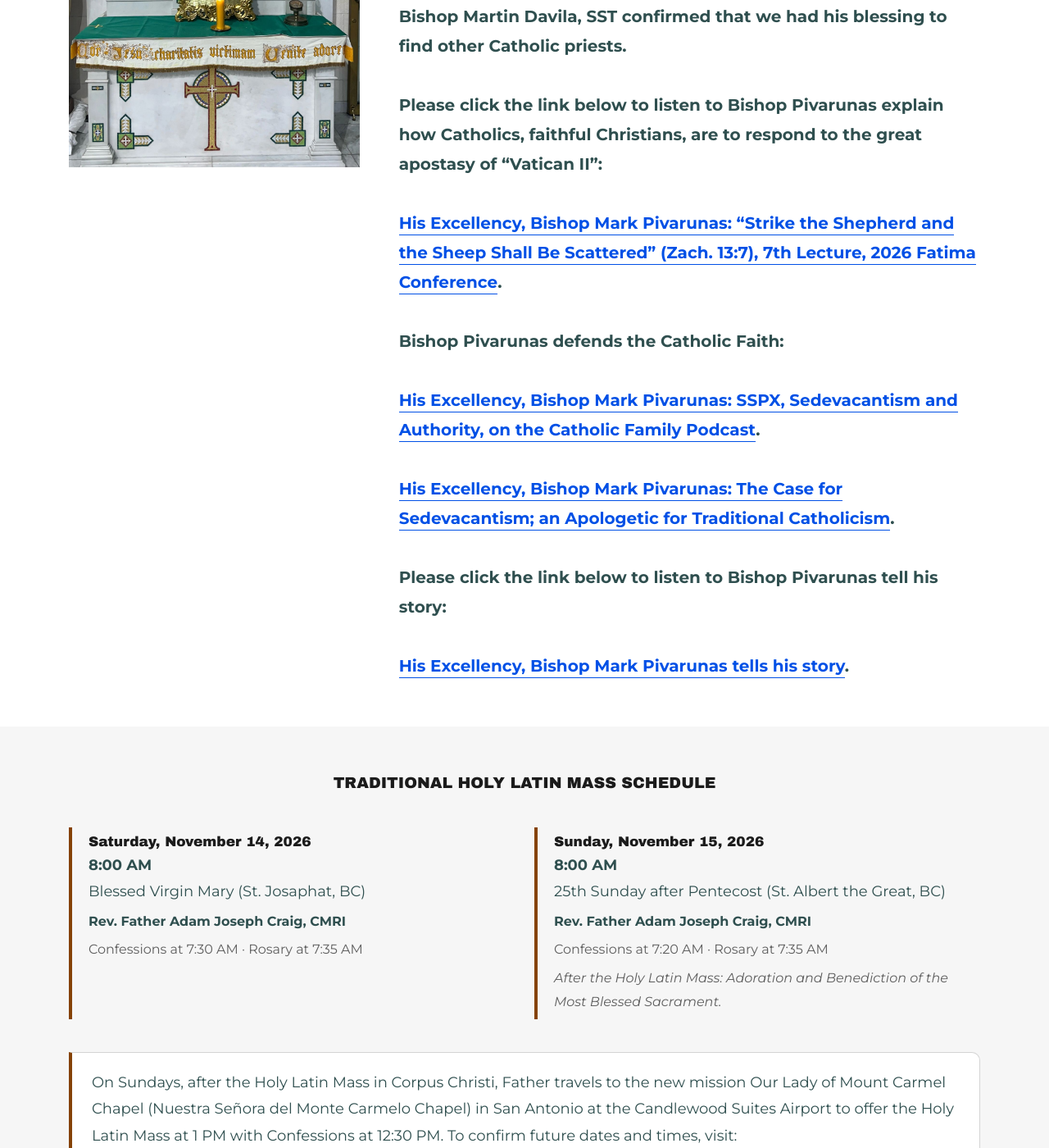
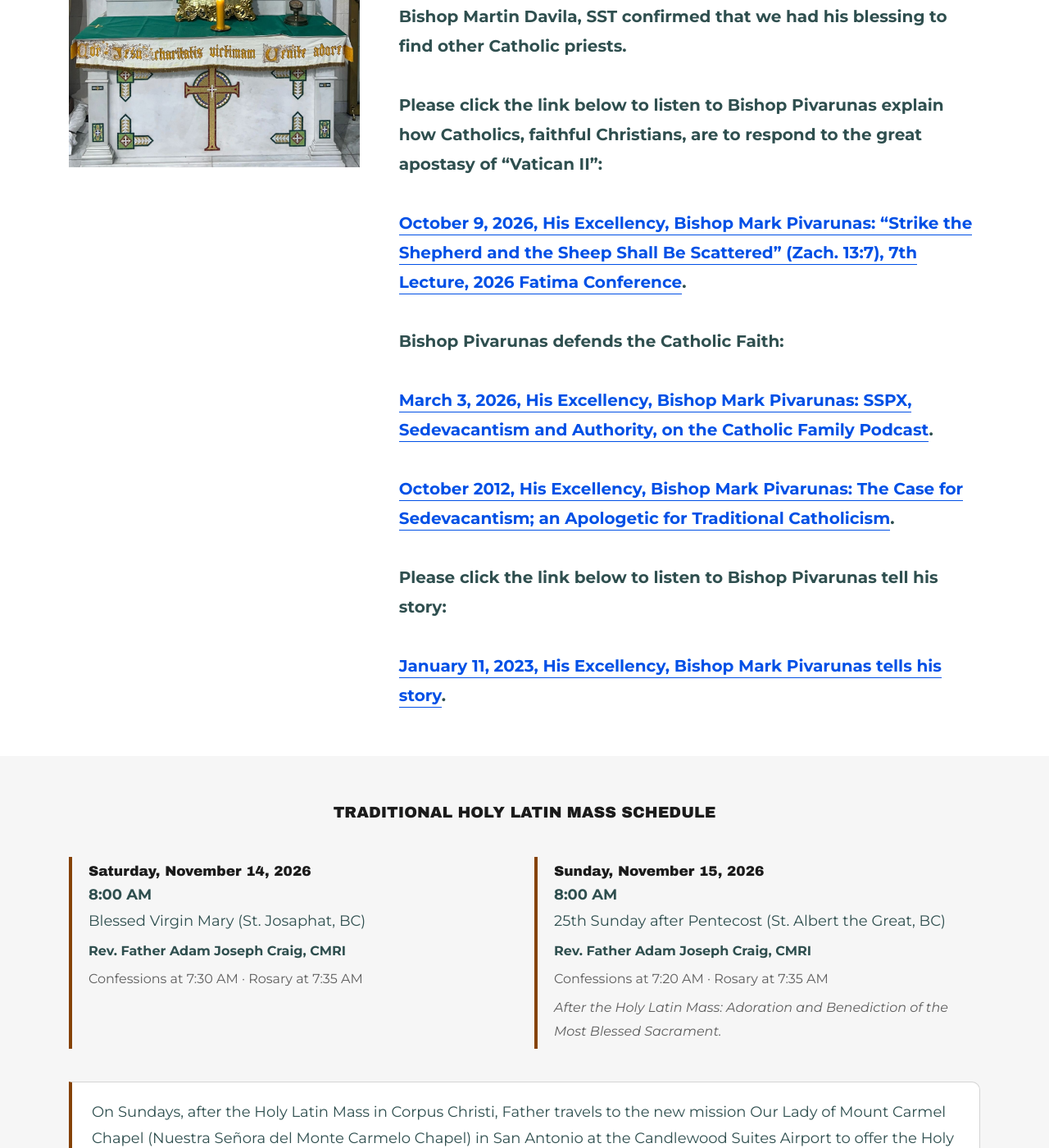
Before and after one commit to ourladymhtchurch/ourladymhtchurch.github.io, a Jekyll site: the page built from index.html, in a window 1280 px wide and 1400 px high, scrolled down 1388 px. Shown: the whole window at 82% size. Built offline with Jekyll 4.4.1, drawn with Linux system fonts in a browser that asks for light colours.

Commit message:
Begin each Chapel News talk link with the date of the talk

```diff
--- a/index.html
+++ b/index.html
@@ -24,17 +24,17 @@ featured.yml, prayer.yml and devotions.yml.
 <p><br></p>
 <p><strong>Please click the link below to listen to Bishop Pivarunas explain how Catholics, faithful Christians, are to respond to the great apostasy of “Vatican II”:</strong></p>
 <p><br></p>
-<p><a href="https://www.youtube.com/watch?v=v6ElD6rhY74" target="_blank" rel="noopener"><strong>His Excellency, Bishop Mark Pivarunas: “Strike the Shepherd and the Sheep Shall Be Scattered” (Zach. 13:7), 7th Lecture, 2026 Fatima Conference</strong></a><strong>.</strong></p>
+<p><a href="https://www.youtube.com/watch?v=v6ElD6rhY74" target="_blank" rel="noopener"><strong>October 9, 2026, His Excellency, Bishop Mark Pivarunas: “Strike the Shepherd and the Sheep Shall Be Scattered” (Zach. 13:7), 7th Lecture, 2026 Fatima Conference</strong></a><strong>.</strong></p>
 <p><br></p>
 <p><strong>Bishop Pivarunas defends the Catholic Faith:</strong></p>
 <p><br></p>
-<p><a href="https://www.youtube.com/watch?v=mqegmBCrYSI" target="_blank" rel="noopener"><strong>His Excellency, Bishop Mark Pivarunas: SSPX, Sedevacantism and Authority, on the Catholic Family Podcast</strong></a><strong>.</strong></p>
+<p><a href="https://www.youtube.com/watch?v=mqegmBCrYSI" target="_blank" rel="noopener"><strong>March 3, 2026, His Excellency, Bishop Mark Pivarunas: SSPX, Sedevacantism and Authority, on the Catholic Family Podcast</strong></a><strong>.</strong></p>
 <p><br></p>
-<p><a href="https://www.youtube.com/watch?v=nqgIlh5PGuE" target="_blank" rel="noopener"><strong>His Excellency, Bishop Mark Pivarunas: The Case for Sedevacantism; an Apologetic for Traditional Catholicism</strong></a><strong>.</strong></p>
+<p><a href="https://www.youtube.com/watch?v=nqgIlh5PGuE" target="_blank" rel="noopener"><strong>October 2012, His Excellency, Bishop Mark Pivarunas: The Case for Sedevacantism; an Apologetic for Traditional Catholicism</strong></a><strong>.</strong></p>
 <p><br></p>
 <p><strong>Please click the link below to listen to Bishop Pivarunas tell his story:</strong></p>
 <p><br></p>
-<p><a href="https://www.youtube.com/watch?v=cpnvANWHNDQ" target="_blank" rel="noopener"><strong>His Excellency, Bishop Mark Pivarunas tells his story</strong></a><strong>.</strong></p>
+<p><a href="https://www.youtube.com/watch?v=cpnvANWHNDQ" target="_blank" rel="noopener"><strong>January 11, 2023, His Excellency, Bishop Mark Pivarunas tells his story</strong></a><strong>.</strong></p>
       </div>
     </div>
     {% if site.data.notices.items.size > 0 %}
```
